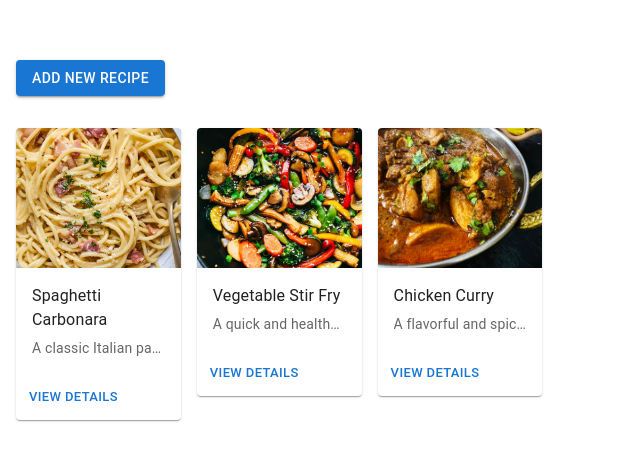
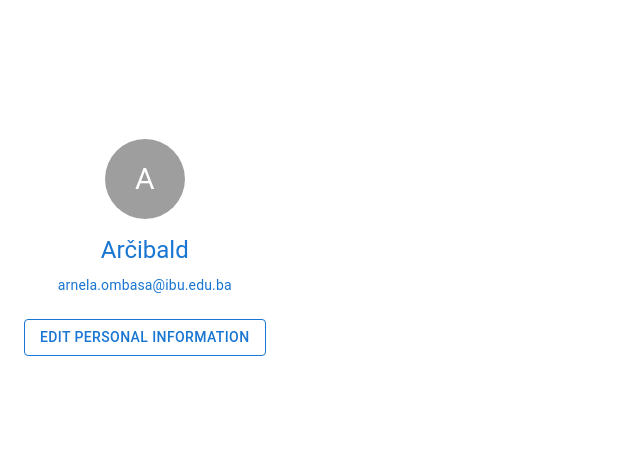
Before and after one commit to ArnelaOmbasa/Web-Engineering-Project, a React (Vite) app in the folder frontend/vite-project/: page / in a window 1280 px wide. Shown: the part 160-620 px from the top of the page, without its empty margins (0-640 px from the left). Built offline with nearby package versions, Linux system fonts and the light colour scheme.

Commit message:
EditUserForm component and UserProfile page

```diff
--- a/frontend/vite-project/src/App.tsx
+++ b/frontend/vite-project/src/App.tsx
@@ -1,14 +1,15 @@
-// App.tsx
 import React from 'react';
-import UploadRecipePage from './pages//UploadRecipePage'; // Adjust the import path as needed
+import UserProfile from './pages/UserProfile';
+// other imports...
 
-const App = () => {
+function App() {
   return (
-    <div>
-      <UploadRecipePage />
-      {/* You can add other components or routing logic here */}
+    <div className="App">
+      {/* other components */}
+      <UserProfile />
+      {/* other components */}
     </div>
   );
-};
+}
 
 export default App;
--- /dev/null
+++ b/frontend/vite-project/src/components/EditUserForm/EditUserForm.tsx
@@ -0,0 +1,68 @@
+import React, { useState } from 'react';
+import { User } from '../../utils/types';
+import { Container, TextField, Button } from '@mui/material';
+
+type EditUserFormProps = {
+  user: User;
+  onUpdate: (user: User) => void;
+  onClose: () => void;
+};
+
+const EditUserForm: React.FC<EditUserFormProps> = ({ user, onUpdate, onClose }) => {
+  const [editedUser, setEditedUser] = useState<User>(user);
+
+  const handleChange = (event: React.ChangeEvent<HTMLInputElement>) => {
+    setEditedUser({ ...editedUser, [event.target.name]: event.target.value });
+  };
+
+  const handleSubmit = (event: React.FormEvent<HTMLFormElement>) => {
+    event.preventDefault();
+    onUpdate(editedUser);
+    onClose();
+  };
+
+  return (
+    <Container maxWidth="sm" sx={{ padding: '20px', marginTop: '20px' }}>
+      <form onSubmit={handleSubmit}>
+        <TextField
+          fullWidth
+          margin="normal"
+          label="Username"
+          name="username"
+          value={editedUser.username}
+          onChange={handleChange}
+        />
+        <TextField
+          fullWidth
+          margin="normal"
+          label="Email"
+          name="email"
+          value={editedUser.email}
+          onChange={handleChange}
+        />
+        <TextField
+          fullWidth
+          margin="normal"
+          label="Password"
+          type="password"
+          name="password"
+          value={editedUser.password}
+          onChange={handleChange}
+        />
+        <TextField
+          fullWidth
+          margin="normal"
+          label="Role"
+          name="role"
+          value={editedUser.role}
+          onChange={handleChange}
+        />
+        <Button type="submit" variant="contained" color="primary" sx={{ marginTop: '20px' }}>
+          Done
+        </Button>
+      </form>
+    </Container>
+  );
+};
+
+export default EditUserForm;
--- /dev/null
+++ b/frontend/vite-project/src/components/EditUserForm/index.tsx
@@ -0,0 +1 @@
+export { default } from './UserEditForm';
--- a/frontend/vite-project/src/components/UserInfo/UserInfo.tsx
+++ b/frontend/vite-project/src/components/UserInfo/UserInfo.tsx
@@ -1,4 +1,3 @@
-// UserInfo.tsx
 import React from 'react';
 import { User } from '../../utils/types';
 import Container from '@mui/material/Container';
@@ -9,32 +8,35 @@ import { grey } from '@mui/material/colors';
 
 type Props = {
   user: User;
+  onEditClick: () => void;
 };
 
-const UserInfo = ({ user }: Props) => {
+const UserInfo = ({ user,onEditClick }: Props) => {
   return (
-    <Container maxWidth="sm" sx={{ backgroundColor: 'primary.main', padding: '20px', borderRadius: '15px', textAlign: 'center', color: '#fff' }}>
+    <Container maxWidth="sm" sx={{ backgroundColor: 'white', padding: '20px', borderRadius: '15px', textAlign: 'center', color: '#1976D2' }}>
       <UserAvatar username={user.username} size="80px" fontSize="30px" sx={{ margin: '15px auto', bgcolor: grey[500] }} />
-      <Typography variant="h5" gutterBottom sx={{ color: '#fff' }}>
+      <Typography variant="h5" gutterBottom sx={{ color: '#1976D2' }}>
         {user.username}
       </Typography>
-      <Typography variant="body2" gutterBottom sx={{ color: '#fff' }}>
+      <Typography variant="body2" gutterBottom sx={{ color: '#1976D2' }}>
         {user.email}
       </Typography>
       <Button
   size="medium"
-        variant="contained"
+  variant="outlined" // Use "outlined" variant
   sx={{
     marginTop: '20px',
-          backgroundColor: '#fff', // White background
-          color: grey[800], // Gray text
+    borderColor: '#1976D2', // Blue border color
+    color: '#1976D2', // Blue text color
     '&:hover': {
-            backgroundColor: grey[100], // Lighter gray on hover
+      backgroundColor: '#1976D2', // Blue background on hover
+      color: 'white', // White text color on hover
     }
-        }}
+  }} onClick={onEditClick}
 >
   Edit personal information
 </Button>
+
     </Container>
   );
 };
--- /dev/null
+++ b/frontend/vite-project/src/pages/UserProfile.tsx
@@ -0,0 +1,34 @@
+import React, { useState } from 'react';
+import UserInfo from '../components/UserInfo';
+import EditUserForm from '../components/EditUserForm/EditUserForm';
+import { User } from '../utils/types';
+
+const UserProfile: React.FC = () => {
+  const [user, setUser] = useState<User>({
+    // Dummy initial user data
+    username: 'Arčibald',
+    email: 'arnela.ombasa@ibu.edu.ba',
+    password: 'password123',
+    role: 'User'
+  });
+  const [isEditing, setIsEditing] = useState<boolean>(false);
+
+  const handleUpdateUser = (updatedUser: User) => {
+    setUser(updatedUser);
+  };
+
+  return (
+    <div>
+      <UserInfo user={user} onEditClick={() => setIsEditing(true)} />
+      {isEditing && (
+        <EditUserForm
+          user={user}
+          onUpdate={handleUpdateUser}
+          onClose={() => setIsEditing(false)}
+        />
+      )}
+    </div>
+  );
+};
+
+export default UserProfile;
--- a/frontend/vite-project/src/utils/types.ts
+++ b/frontend/vite-project/src/utils/types.ts
@@ -17,5 +17,7 @@ export type Recipe = {
   export type User = {
     username: string;
     email: string;
-    recipes: Recipe[];
+    password: string;
+    role: string;
+    recipes?: Recipe[];
   };
```
Lines whose indentation alone changed are shown as unchanged.
